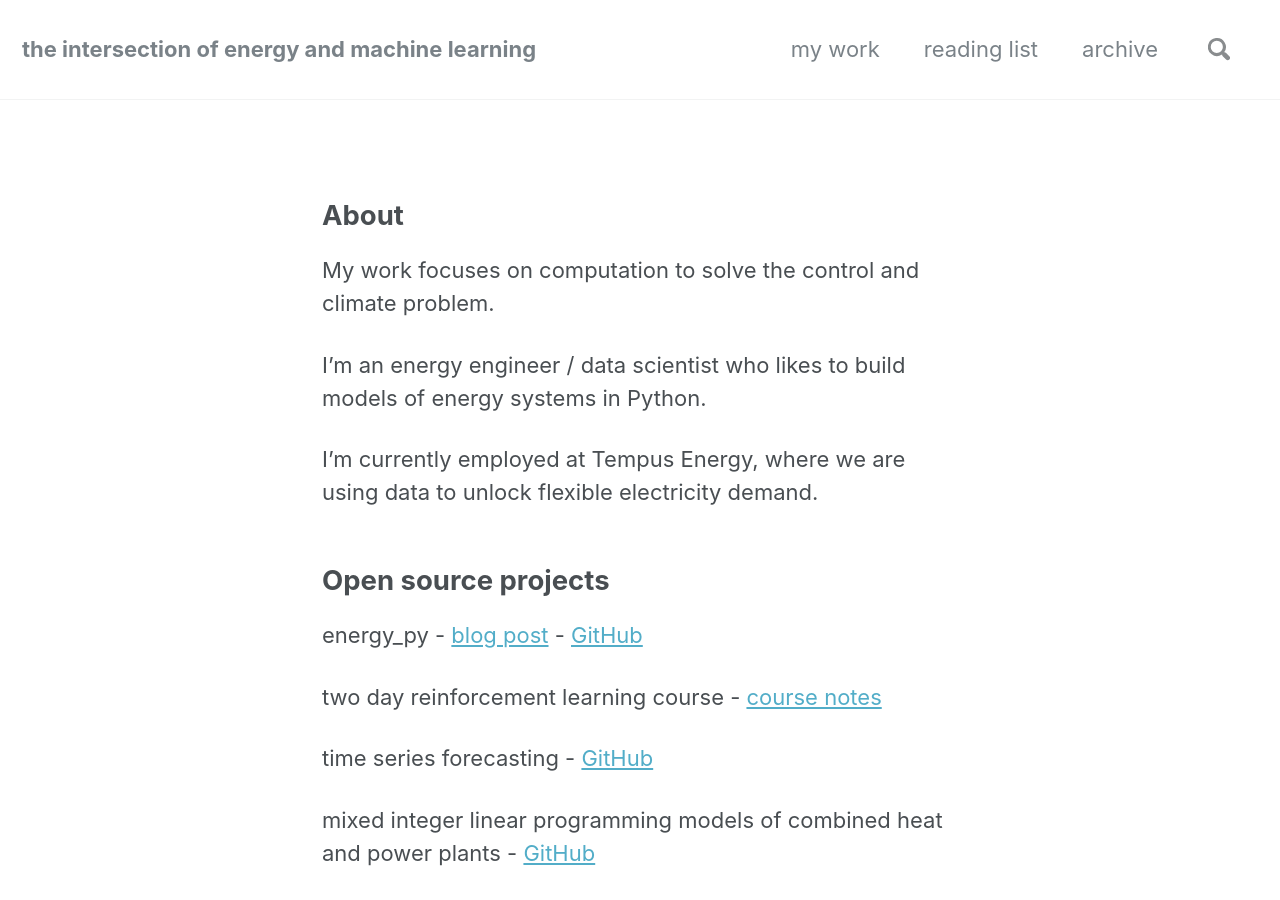
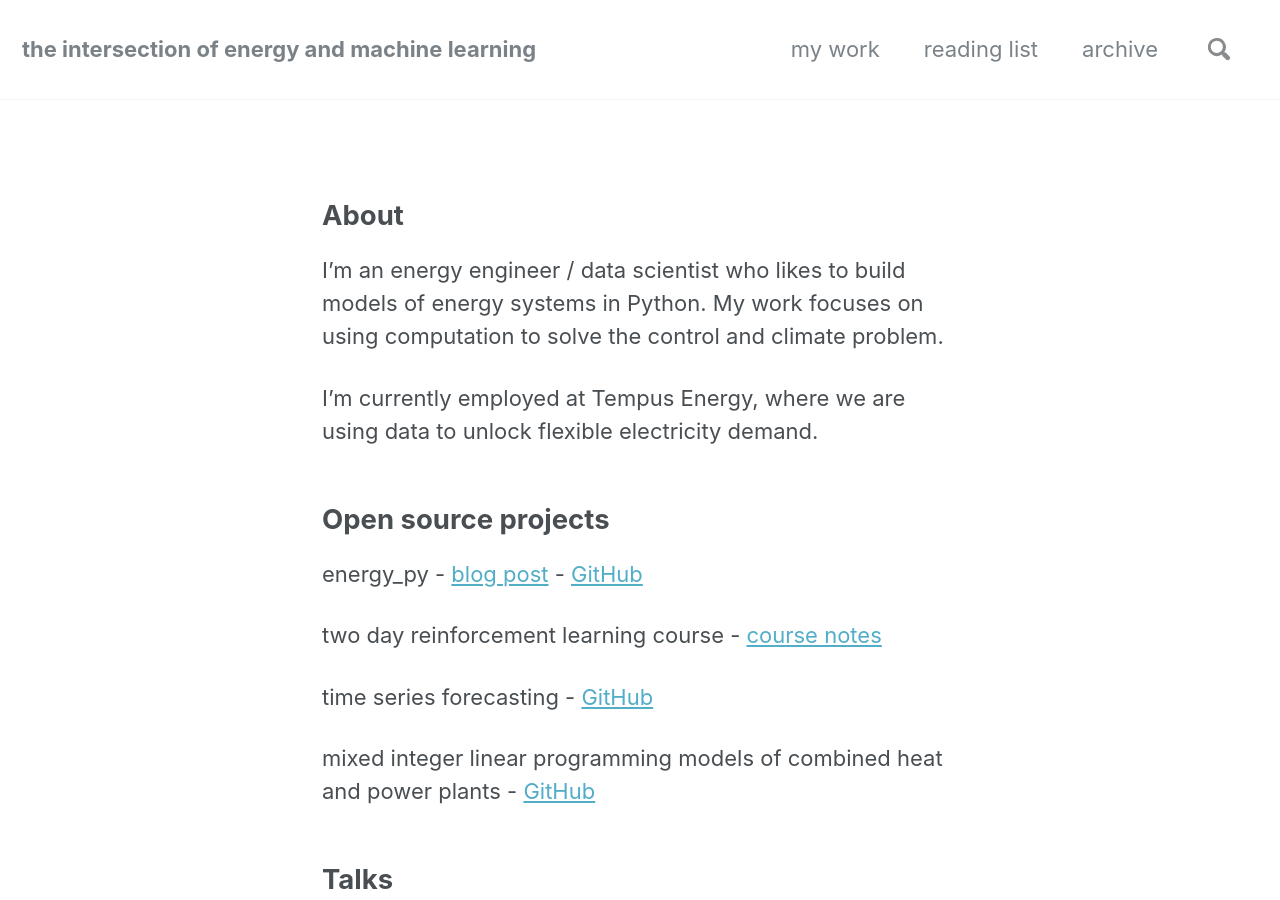
Before and after one commit to ADGEfficiency/adgefficiency.github.io, a Jekyll site: the page built from _pages/top_posts.md, in a window 1280 px wide and 900 px high. Built offline with Jekyll 4.4.1, drawn with Linux system fonts in a browser that asks for light colours; nearby versions of some CDN libraries.

Commit message:
drafting

```diff
--- a/_pages/top_posts.md
+++ b/_pages/top_posts.md
@@ -7,9 +7,7 @@ permalink: /top_posts/
 
 ## About
 
-My work focuses on computation to solve the control and climate problem.
-
-I'm an energy engineer / data scientist who likes to build models of energy systems in Python.
+I'm an energy engineer / data scientist who likes to build models of energy systems in Python.  My work focuses on using computation to solve the control and climate problem.
 
 I'm currently employed at Tempus Energy, where we are using data to unlock flexible electricity demand.
 
```
Also changed, not shown: _posts/2018-09-28-discount-climate.md (+3 -3 lines).
